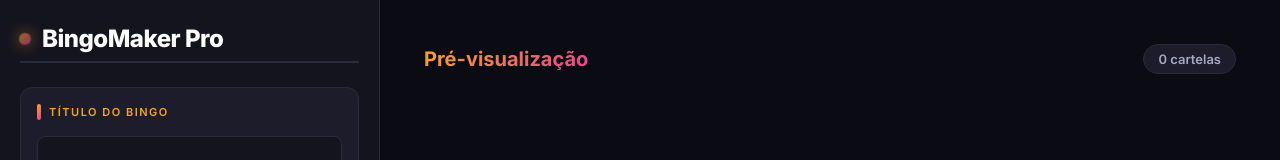
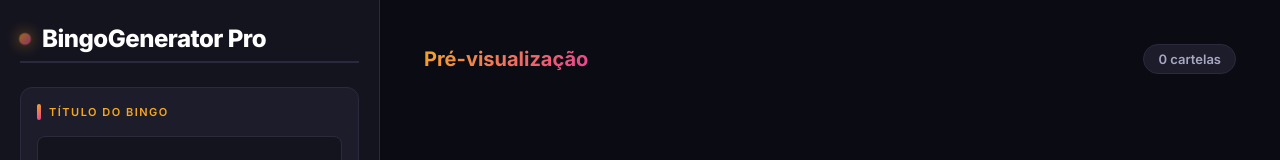
Before and after one commit to FYuriVS/bingo-generator, an Angular app: page / in a window 1280 px wide. Shown: the top 160 px of the page. Built offline with nearby package versions, Linux system fonts and the light colour scheme.

Commit message:
muda nome

```diff
--- a/src/app/app.html
+++ b/src/app/app.html
@@ -2,7 +2,7 @@
   <aside class="sidebar">
     <div class="logo">
       <div class="logo-dot"></div>
-      BingoMaker Pro
+      BingoGenerator Pro
     </div>
 
     <div class="section">
```
